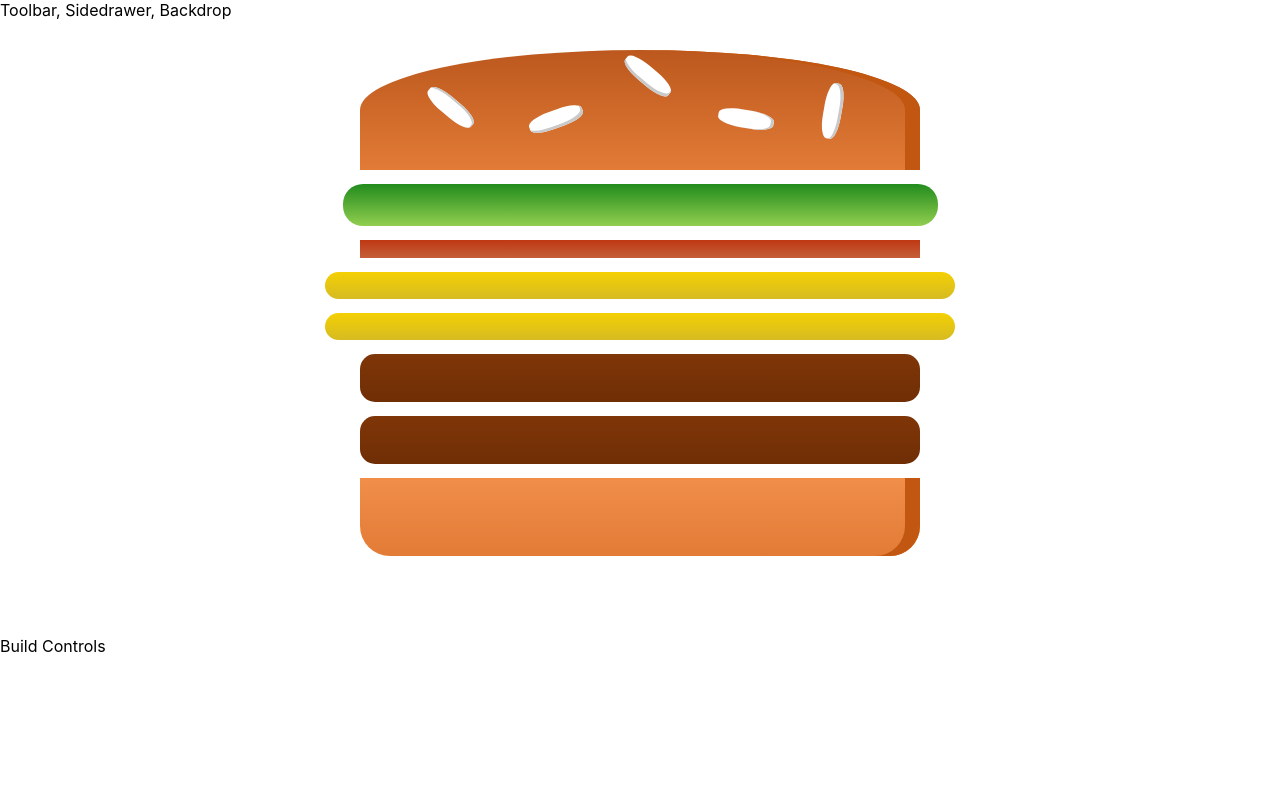
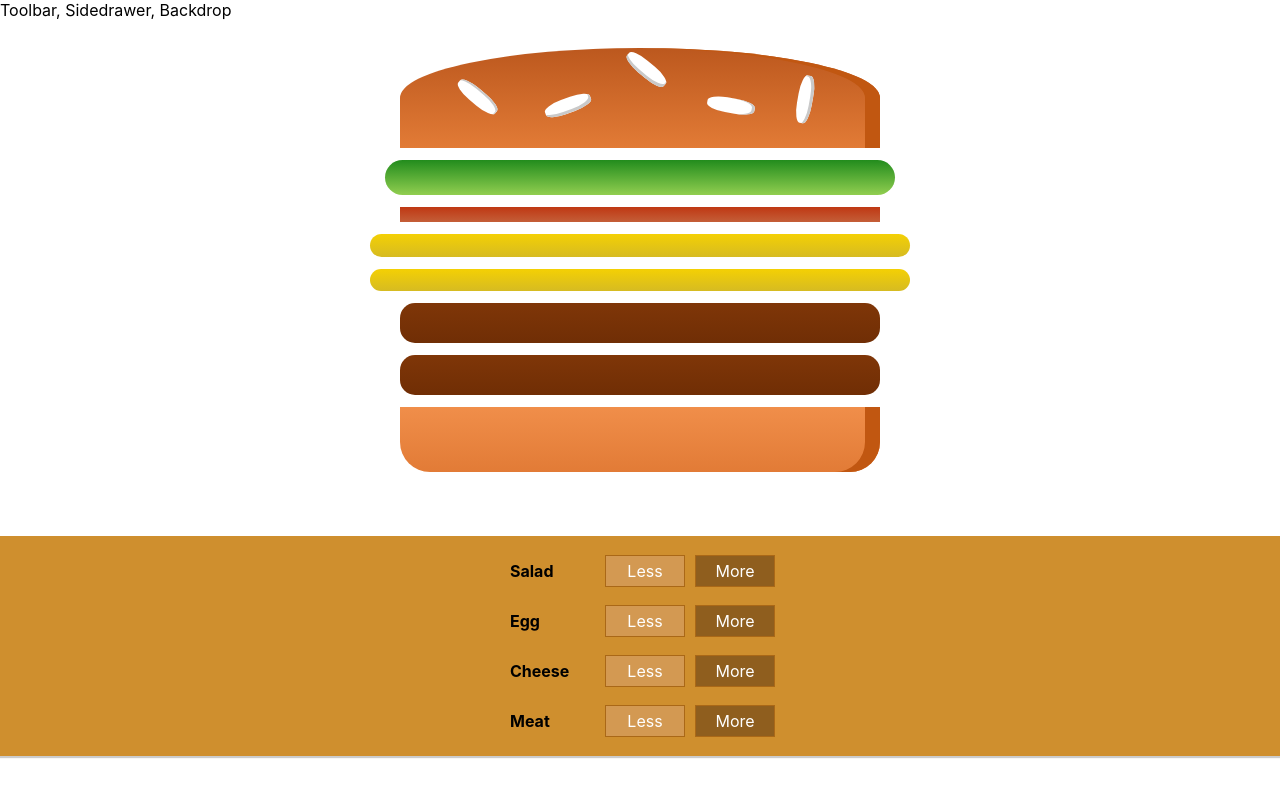
Before and after one commit to talalahmed95/build-my-burger, a React (Create React App) app: page / in a window 1280 px wide. Shown: the top 796 px of the page. Built offline with nearby package versions, Linux system fonts and the light colour scheme.

Commit message:
build controls

```diff
--- /dev/null
+++ b/src/components/Burger/BuildControls/BuildControl/BuildControl.js
@@ -0,0 +1,12 @@
+import React from 'react';
+import classes from './BuildControl.module.css';
+
+const buildControl = (props) => (
+	<div className={classes.BuildControl}>
+		<div className={classes.Label}>{props.label}</div>
+		<button className={classes.Less}>Less</button>
+		<button className={classes.More}>More</button>
+	</div>
+);
+
+export default buildControl;
--- /dev/null
+++ b/src/components/Burger/BuildControls/BuildControl/BuildControl.module.css
@@ -0,0 +1,57 @@
+.BuildControl {
+    display: flex;
+    justify-content: space-between;
+    align-items: center;
+    margin: 5px 0;
+}
+
+.BuildControl button {
+    display: block;
+    font: inherit;
+    padding: 5px;
+    margin: 0 5px;
+    width: 80px;
+    border: 1px solid #AA6817;
+    cursor: pointer;
+    outline: none;
+}
+
+
+.BuildControl button:disabled {
+    background-color: #AC9980;
+    border: 1px solid #7E7365;
+    color: #ccc;
+    cursor: default;
+}
+
+.BuildControl button:hover:disabled {
+    background-color: #AC9980;
+    color: #ccc;
+    cursor: not-allowed;
+}
+
+.Label {
+    padding: 10px;
+    font-weight: bold;
+    width: 80px;
+}
+
+.BuildControl .Less {
+    background-color: #D39952;
+    color: white;
+}
+
+.BuildControl .More {
+    background-color: #8F5E1E;
+    color: white;
+}
+
+.BuildControl .Less:hover, .BuildControl .Less:active {
+    background-color: #DAA972;
+    color: white;
+}
+
+.BuildControl .More:hover,.BuildControl .More:active {
+    background-color: #99703F;
+    color: white;
+}
--- /dev/null
+++ b/src/components/Burger/BuildControls/BuildControls.js
@@ -0,0 +1,18 @@
+import React from 'react';
+import classes from './BuildControls.module.css';
+import BuildControl from './BuildControl/BuildControl';
+
+const controls = [
+	{ label: 'Salad', type: 'salad' },
+	{ label: 'Egg', type: 'egg' },
+	{ label: 'Cheese', type: 'cheese' },
+	{ label: 'Meat', type: 'meat' }
+];
+
+const buildControls = (props) => (
+	<div className={classes.BuildControls}>
+		{controls.map(ctrl => (<BuildControl key={ctrl.label} label={ctrl.label} />))}
+	</div>
+);
+
+export default buildControls;
--- /dev/null
+++ b/src/components/Burger/BuildControls/BuildControls.module.css
@@ -0,0 +1,10 @@
+.BuildControls {
+	width: 100%;
+	background-color: #CF8F2E;
+	display: flex;
+	flex-flow: column;
+	align-items: center;
+	box-shadow: 0 2px 1px #ccc;
+	margin: auto;
+	padding: 10px 0;
+}
--- a/src/components/Burger/Burger.module.css
+++ b/src/components/Burger/Burger.module.css
@@ -24,7 +24,7 @@
 
 @media (min-width: 1000px) and (min-height: 700px) {
     .Burger {
-        width: 700px;
-        height: 600px;
+        width: 600px;
+        height: 500px;
     }
 }
--- a/src/containers/BurgerBuilder/BurgerBuilder.js
+++ b/src/containers/BurgerBuilder/BurgerBuilder.js
@@ -1,6 +1,7 @@
 import React, {Component} from 'react';
 import Aux from '../../hoc/Auxiliary/Auxiliary';
 import Burger from '../../components/Burger/Burger';
+import BuildControls from '../../components/Burger/BuildControls/BuildControls';
 
 class BurgerBuilder extends Component {
 	state = {
@@ -15,7 +16,7 @@
 		return (
 			<Aux>
 				<div><Burger ingredients={this.state.ingredients} /></div>
-				<div>Build Controls</div>
+				<div><BuildControls /></div>
 			</Aux>
 		);
 	}
```
